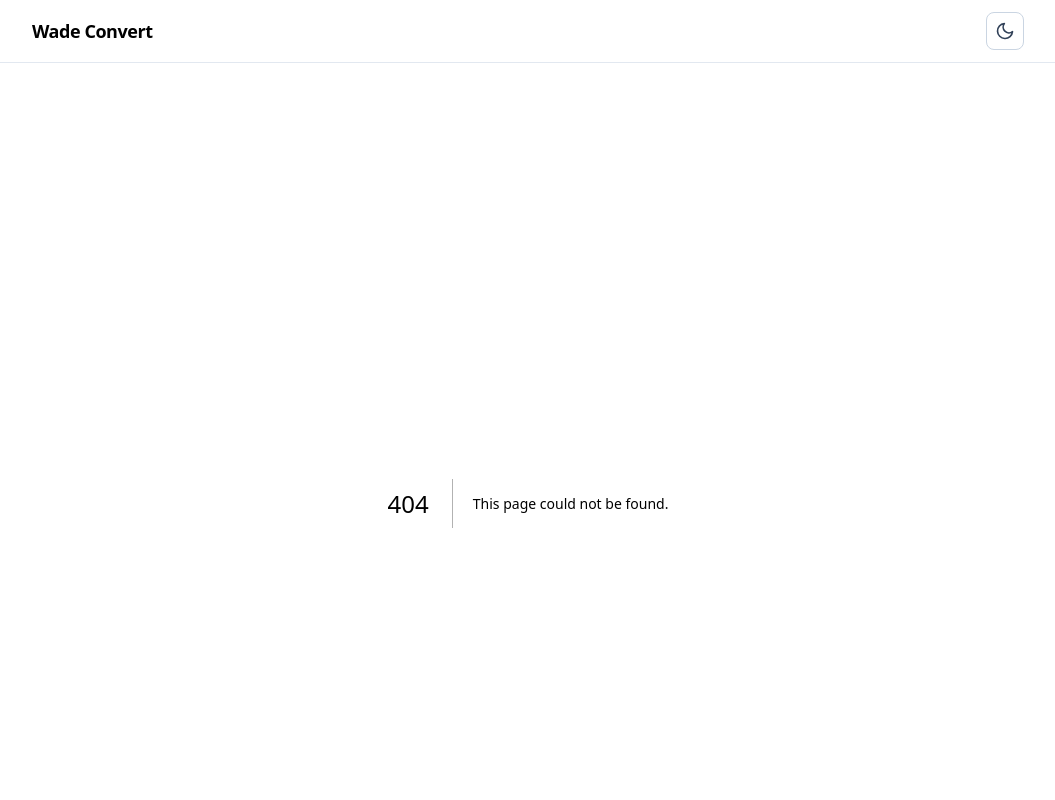
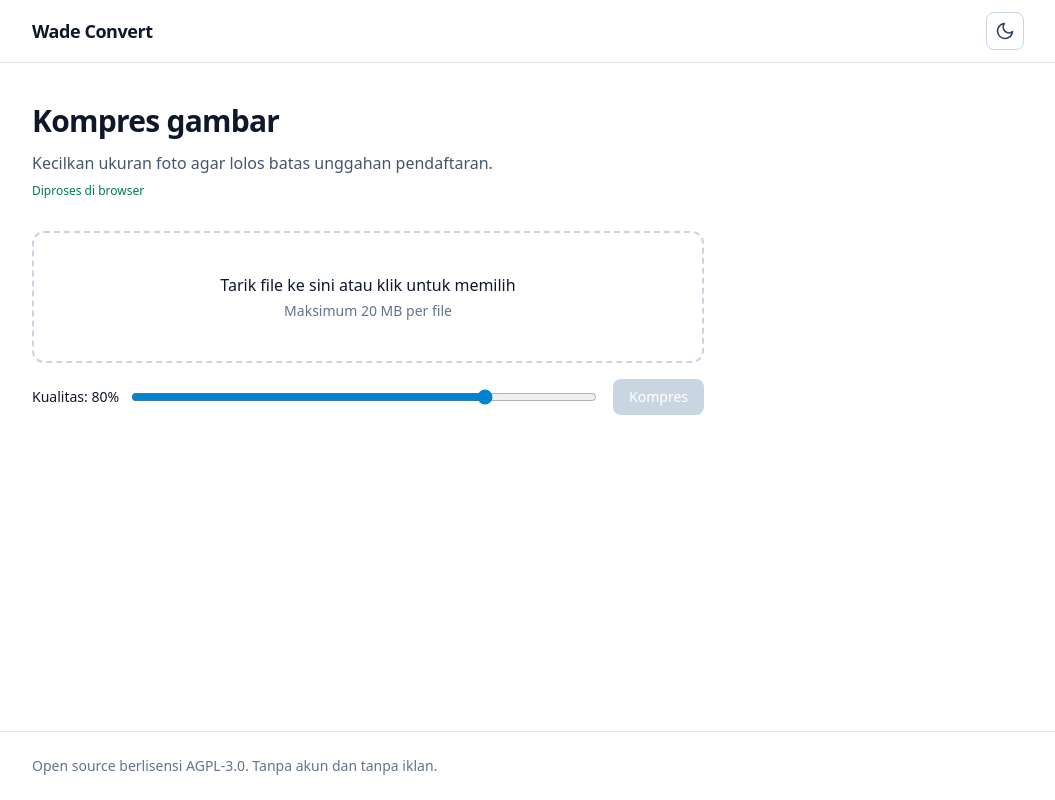
Before and after one commit to ranggadyexe/wade-convert, a Next.js app in the folder web/: page /kompres-gambar in a window 1280 px wide. Before the commit this address had no page. Shown: the top 800 px of the page, without its empty margins (112-1167 px from the left). Built offline with nearby package versions, Linux system fonts and the light colour scheme.

Commit message:
feat(web): tool kompres gambar dengan canvas dan pola halaman tool

```diff
--- /dev/null
+++ b/web/app/kompres-gambar/page.tsx
@@ -0,0 +1,32 @@
+import type { Metadata } from "next";
+
+import { AlatKompresGambar } from "@/components/alat/kompres-gambar";
+import { teks } from "@/lib/i18n";
+import { ALAT } from "@/lib/tools";
+
+const alat = ALAT.find((item) => item.slug === "kompres-gambar");
+
+export const metadata: Metadata = {
+  title: `${alat?.nama ?? teks.namaSitus} — ${teks.namaSitus}`,
+  description: alat?.deskripsi,
+};
+
+export default function HalamanKompresGambar() {
+  return (
+    <>
+      <section className="max-w-2xl">
+        <h1 className="text-3xl font-bold tracking-tight">{alat?.nama}</h1>
+        <p className="mt-3 text-slate-600 dark:text-slate-400">
+          {alat?.deskripsi}
+        </p>
+        <p className="mt-2 text-xs font-medium text-emerald-700 dark:text-emerald-400">
+          {teks.labelBrowser}
+        </p>
+      </section>
+
+      <section className="mt-8 max-w-2xl">
+        <AlatKompresGambar />
+      </section>
+    </>
+  );
+}
--- a/web/app/page.tsx
+++ b/web/app/page.tsx
@@ -1,9 +1,14 @@
+import Link from "next/link";
+
 import { teks } from "@/lib/i18n";
 import { ALAT, type Alat } from "@/lib/tools";
 
-function KartuAlat({ alat }: { alat: Alat }) {
+const KELAS_KARTU =
+  "flex h-full flex-col rounded-xl border border-slate-200 bg-white p-5 shadow-sm transition dark:border-slate-800 dark:bg-slate-900";
+
+function IsiKartu({ alat }: { alat: Alat }) {
   return (
-    <div className="flex h-full flex-col rounded-xl border border-slate-200 bg-white p-5 shadow-sm transition hover:border-sky-400 dark:border-slate-800 dark:bg-slate-900 dark:hover:border-sky-500">
+    <>
       <div className="flex items-start justify-between gap-3">
         <h3 className="font-semibold">{alat.nama}</h3>
         {alat.status === "segera" ? (
@@ -18,6 +23,24 @@ function KartuAlat({ alat }: { alat: Alat }) {
       <p className="mt-4 text-xs font-medium text-emerald-700 dark:text-emerald-400">
         {teks.labelBrowser}
       </p>
+    </>
+  );
+}
+
+function KartuAlat({ alat }: { alat: Alat }) {
+  if (alat.status === "tersedia") {
+    return (
+      <Link
+        href={`/${alat.slug}`}
+        className={`${KELAS_KARTU} hover:border-sky-400 dark:hover:border-sky-500`}
+      >
+        <IsiKartu alat={alat} />
+      </Link>
+    );
+  }
+  return (
+    <div className={KELAS_KARTU}>
+      <IsiKartu alat={alat} />
     </div>
   );
 }
--- /dev/null
+++ b/web/components/alat/kompres-gambar.tsx
@@ -0,0 +1,119 @@
+"use client";
+
+import { useEffect, useRef, useState } from "react";
+
+import { DaftarBerkas } from "@/components/daftar-berkas";
+import { DropzoneBerkas } from "@/components/dropzone-berkas";
+import { buatItem, type ItemBerkas } from "@/lib/berkas";
+import { teks } from "@/lib/i18n";
+import {
+  EKSTENSI_GAMBAR,
+  KUALITAS_DEFAULT,
+  kompresGambar,
+  namaHasilKompres,
+} from "@/lib/kompres";
+
+export function AlatKompresGambar() {
+  const [daftar, setDaftar] = useState<ItemBerkas[]>([]);
+  const [kualitas, setKualitas] = useState(KUALITAS_DEFAULT);
+  const [sedangProses, setSedangProses] = useState(false);
+  const berkasAsli = useRef(new Map<string, File>());
+  const urlDibuat = useRef(new Set<string>());
+
+  useEffect(() => {
+    const url = urlDibuat.current;
+    return () => {
+      for (const u of url) URL.revokeObjectURL(u);
+    };
+  }, []);
+
+  function ubah(id: string, patch: Partial<ItemBerkas>) {
+    setDaftar((sebelum) =>
+      sebelum.map((item) => (item.id === id ? { ...item, ...patch } : item)),
+    );
+  }
+
+  function onTambah(berkas: File[]) {
+    const item = berkas.map((file) => {
+      const id = crypto.randomUUID();
+      berkasAsli.current.set(id, file);
+      return buatItem(file, id);
+    });
+    setDaftar((sebelum) => [...sebelum, ...item]);
+  }
+
+  function onHapus(id: string) {
+    const item = daftar.find((isi) => isi.id === id);
+    if (item?.urlHasil) {
+      URL.revokeObjectURL(item.urlHasil);
+      urlDibuat.current.delete(item.urlHasil);
+    }
+    berkasAsli.current.delete(id);
+    setDaftar((sebelum) => sebelum.filter((isi) => isi.id !== id));
+  }
+
+  async function proses() {
+    const antre = daftar.filter((item) => item.status === "menunggu");
+    if (antre.length === 0) return;
+    setSedangProses(true);
+    for (const item of antre) {
+      const berkas = berkasAsli.current.get(item.id);
+      if (!berkas) continue;
+      ubah(item.id, { status: "diproses", progres: 40 });
+      try {
+        const hasil = await kompresGambar(berkas, { kualitas });
+        const url = URL.createObjectURL(hasil);
+        urlDibuat.current.add(url);
+        ubah(item.id, {
+          status: "selesai",
+          progres: 100,
+          urlHasil: url,
+          namaHasil: namaHasilKompres(item.nama),
+          ukuranHasil: hasil.size,
+        });
+      } catch {
+        ubah(item.id, {
+          status: "gagal",
+          progres: 0,
+          pesan: teks.kompres.gagal,
+        });
+      }
+    }
+    setSedangProses(false);
+  }
+
+  const adaMenunggu = daftar.some((item) => item.status === "menunggu");
+
+  return (
+    <div>
+      <DropzoneBerkas terima={EKSTENSI_GAMBAR} onTambah={onTambah} />
+
+      <div className="mt-4 flex flex-wrap items-center gap-4">
+        <label className="flex flex-1 items-center gap-3 text-sm">
+          <span className="whitespace-nowrap">
+            {teks.kompres.kualitas}: {Math.round(kualitas * 100)}%
+          </span>
+          <input
+            type="range"
+            min={0.3}
+            max={0.95}
+            step={0.05}
+            value={kualitas}
+            onChange={(event) => setKualitas(Number(event.target.value))}
+            className="w-full accent-sky-600"
+          />
+        </label>
+        <button
+          type="button"
+          onClick={proses}
+          disabled={!adaMenunggu || sedangProses}
+          className="rounded-lg bg-sky-600 px-4 py-2 text-sm font-medium text-white transition hover:bg-sky-700 disabled:cursor-not-allowed disabled:bg-slate-300 dark:disabled:bg-slate-700"
+        >
+          {sedangProses ? teks.kompres.memproses : teks.kompres.proses}
+        </button>
+      </div>
+
+      <DaftarBerkas daftar={daftar} onHapus={onHapus} />
+    </div>
+  );
+}
--- a/web/components/daftar-berkas.tsx
+++ b/web/components/daftar-berkas.tsx
@@ -18,7 +18,11 @@ export function DaftarBerkas({ daftar, onHapus }: Props) {
           <div className="min-w-0 flex-1">
             <p className="truncate text-sm font-medium">{item.nama}</p>
             <p className="text-xs text-slate-500 dark:text-slate-400">
-              {formatUkuran(item.ukuran)} · {teks.unggah.status[item.status]}
+              {formatUkuran(item.ukuran)}
+              {item.ukuranHasil !== undefined
+                ? ` → ${formatUkuran(item.ukuranHasil)}`
+                : ""}{" "}
+              · {teks.unggah.status[item.status]}
             </p>
             {item.status === "diproses" ? (
               <div
--- a/web/lib/berkas.ts
+++ b/web/lib/berkas.ts
@@ -8,6 +8,7 @@ export type ItemBerkas = {
   progres: number;
   urlHasil?: string;
   namaHasil?: string;
+  ukuranHasil?: number;
   pesan?: string;
 };
 
--- a/web/lib/i18n.ts
+++ b/web/lib/i18n.ts
@@ -20,6 +20,12 @@ export const teks = {
       gagal: "Gagal",
     },
   },
+  kompres: {
+    kualitas: "Kualitas",
+    proses: "Kompres",
+    memproses: "Memproses...",
+    gagal: "Gagal mengompres gambar",
+  },
   footerCatatan: "Open source berlisensi AGPL-3.0. Tanpa akun dan tanpa iklan.",
 } as const;
 
--- /dev/null
+++ b/web/lib/kompres.ts
@@ -0,0 +1,33 @@
+export const EKSTENSI_GAMBAR = [".jpg", ".jpeg", ".png", ".webp"] as const;
+
+export const KUALITAS_DEFAULT = 0.8;
+
+export function namaHasilKompres(nama: string): string {
+  const tanpaEkstensi = nama.replace(/\.[^.]+$/, "");
+  return `${tanpaEkstensi}-kompres.jpg`;
+}
+
+export async function kompresGambar(
+  berkas: File,
+  opsi: { kualitas?: number } = {},
+): Promise<Blob> {
+  const kualitas = opsi.kualitas ?? KUALITAS_DEFAULT;
+  const bitmap = await createImageBitmap(berkas);
+  const kanvas = document.createElement("canvas");
+  kanvas.width = bitmap.width;
+  kanvas.height = bitmap.height;
+  const konteks = kanvas.getContext("2d");
+  if (!konteks) {
+    bitmap.close();
+    throw new Error("Kanvas tidak tersedia");
+  }
+  konteks.fillStyle = "#ffffff";
+  konteks.fillRect(0, 0, kanvas.width, kanvas.height);
+  konteks.drawImage(bitmap, 0, 0);
+  bitmap.close();
+  const hasil = await new Promise<Blob | null>((resolve) =>
+    kanvas.toBlob(resolve, "image/jpeg", kualitas),
+  );
+  if (!hasil) throw new Error("Kompresi gagal");
+  return hasil;
+}
--- a/web/lib/tools.ts
+++ b/web/lib/tools.ts
@@ -43,7 +43,7 @@ export const ALAT: readonly Alat[] = [
     nama: "Kompres gambar",
     deskripsi: "Kecilkan ukuran foto agar lolos batas unggahan pendaftaran.",
     proses: "browser",
-    status: "segera",
+    status: "tersedia",
   },
   {
     slug: "konversi-gambar",
```
Also changed, not shown: 1 other file (tests, documents, lock files or other folders).
